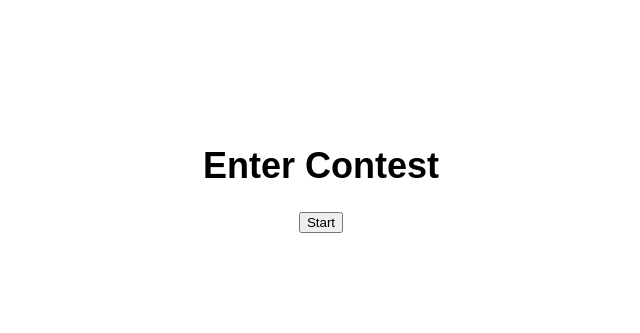
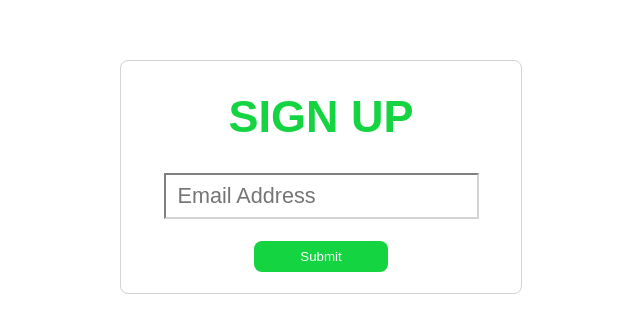
Before and after one commit to riderswhocode/backend-assessment, a React (Create React App) app in the folder client/: page / in a window 1280 px wide. Shown: the part 231-564 px from the top of the page, without its empty margins (319-959 px from the left). Built offline with nearby package versions, Linux system fonts and the light colour scheme.

Commit message:
No Timer

```diff
--- a/client/src/App.tsx
+++ b/client/src/App.tsx
@@ -15,18 +15,17 @@ const client = new ApolloClient({
 
 const App = () => {
 
-  const [step, setStep] = useState(2)
-
-  const signUp = () => {
-    setStep(2)
-  }
+  const [step, setStep] = useState(1)
+  const [userId, setUserId] = useState('')
 
   return (
     <ApolloProvider client={client}>
       <div className='App'>
-        { step === 1 && <Signup onSignup={signUp} /> }
-        { step === 2 && <Start onQuizStart={setStep} /> }
-        { step === 3 && <QHolder onSetStep={setStep} />}
+        {/* { step === 1 && <Signup onSignup={signUp} onQuizStart={setStep} /> } */}
+        {/* { step === 2 && <Start onQuizStart={setStep} /> } */}
+        { step === 1 && <Signup onQuizStart={setStep} onUserId={setUserId} /> }
+        { step === 2 && <QHolder onSetStep={setStep} onCurrentUser={userId} />}
+        { step === 3 && <Start onQuizStart={setStep} />}
       </div>
     </ApolloProvider>
 
--- a/client/src/components/QHolder.js
+++ b/client/src/components/QHolder.js
@@ -4,10 +4,13 @@ import { useQuery } from '@apollo/client'
 import { LoadQuestion } from '../queries/query'
 import Question from '../components/Question'
 
-const QHolder = (onSetStep ) => {
+const QHolder = (onSetStep, onCurrentUser ) => {
 
     const { loading, error, data } = useQuery(LoadQuestion)
     const [activeQuestion, setActiveQuestion] = useState(0)
+
+    console.log("666666666666666666666666666")
+    console.log(onCurrentUser)
 
     if (loading) { return <div>Loading....</div>}
     if (error) { return <div>{error}</div>}
@@ -18,7 +21,8 @@ const QHolder = (onSetStep ) => {
             numberOfQuestions={data.questions.length}
             activeQuestion={activeQuestion}
             onSetActiveQuestion={setActiveQuestion}
-            onSetStep={onSetStep} />
+            onSetStep={onSetStep}
+            loggedUser={onCurrentUser} />
      )
 
 }
--- a/client/src/components/Question.js
+++ b/client/src/components/Question.js
@@ -1,23 +1,69 @@
-import React, { useState } from 'react'
+import { useMutation } from '@apollo/client'
+import { useEffect, useState } from 'react'
 
-const Question = ({ data, numberOfQuestions, activeQuestion, onSetActiveQuestion, onSetStep }) => {
+import { SaveAnswer } from '../queries/query'
 
-    const [selected, setSelected] = useState('');
-    const [error, setError] = useState('');
+const Question = ({ data, numberOfQuestions, activeQuestion, onSetActiveQuestion, onSetStep, loggedUser }) => {
+
+    const [selected, setSelected] = useState('')
+    // const [correct, setCorrect] = useState('')
+    const [msg, setMsg] = useState('')
+    const [timeLeft, setTimeLeft] = useState()
+
+    const [saveAnswer, {response, loading, error}] = useMutation(SaveAnswer)
+
+    let points;
+    let question_id;
+    let user_id;
+    let correct;
+
+    useEffect(() => {
+        // countDown(15)
+        question_id = data.id
+        user_id = loggedUser
+        data.options.map(choice => {
+            if (choice.correct) {
+                correct = choice.option
+            }
+        })
+    })
+
+    let countDown = (timer) => {
+        if (timer > 0) {
+            setInterval(() => {
+                timer--
+                console.log(timer)
+            }, 1000)
+        }
+        return clearInterval(countDown)
+    }
 
     const changeHandler = (e) => {
         setSelected(e.target.value);
-        if(error) {
-          setError('');
-        }
       }
 
     const nextClickHandler = (e) => {
-        if(activeQuestion < numberOfQuestions -1) {
-            onSetActiveQuestion(activeQuestion + 1)
+        if (correct === selected) {
+            console.log("YOU GET 100 points!")
+            points = 100
         } else {
-            onSetStep(4)
+            console.log("Better luck next time")
+            points = 0
         }
+        debugger
+        saveAnswer({ variables: {question_id: question_id, user_id: user_id, option: selected, points: points }})
+
+        if (error) {
+            console.log(error)
+        }
+        if (response){
+            if(activeQuestion < numberOfQuestions -1) {
+                onSetActiveQuestion(activeQuestion + 1)
+            } else {
+                onSetStep(3)
+            }
+        }
+
     }
 
     return (
@@ -25,7 +71,6 @@ const Question = ({ data, numberOfQuestions, activeQuestion, onSetActiveQuestion
             <h2>{data.question}</h2>
             <div className='control'>
                 {data.options.map((choice, i) => (
-                    // choice.correct && setCorrect(choice.option)
                     <label key={i}>
                         <input type='radio' name="anwer" value={choice.option} onChange={changeHandler}/>
                     {choice.option}
@@ -33,6 +78,7 @@ const Question = ({ data, numberOfQuestions, activeQuestion, onSetActiveQuestion
                 ))}
             </div>
             <button className="button" onClick={nextClickHandler}>Submit</button>
+            <p>{timeLeft}</p>
         </div>
     )
 }
--- a/client/src/components/Signup.js
+++ b/client/src/components/Signup.js
@@ -1,39 +1,53 @@
-import React, { useState } from 'react'
+import React, { useEffect, useState } from 'react'
 import { useMutation } from '@apollo/client';
 
 import { newUser } from '../queries/query'
 
-const Signup = ({onSignup}) => {
+const Signup = ({onQuizStart, onUserId}) => {
 
     const [email, setEmail] = useState('')
-    const [userId, setUserId] = useState('')
+    // const [userId, setUserId] = useState('1')
     const [qError, setQError] = useState('')
 
-    const [saveNewUser, {createdUser, loading, error}] = useMutation(newUser)
+    let userId;
+
+    const [saveNewUser, { data, loading, error }] = useMutation(newUser)
+    // ,
+    if (loading) {
+        console.log(`loading`)
+    }
+
     if (error) {
         setQError(error)
         console.log(qError)
     }
-    if (createdUser) {
-        setUserId(createdUser.id)
+    if (data) {
+        // setUserId(data.addUser.id)
+        userId = data.addUser.id
+        onUserId(userId)
+    }
+
+    const startQuiz = () => {
+        onQuizStart(2)
     }
 
     return (
         <div className="Signup">
-            <h1 className='main-heading'>Sign up</h1>
+            {!userId && <h1 className='main-heading'>Sign up</h1>}
+            {userId && <h1 className='main-heading'>Welcome</h1>}
             <form id='new-user' onSubmit={e => {
                 e.preventDefault()
                 saveNewUser({
-                    variables: {email: email}
-                })
-
+                    variables: {email: email} })
             }}>
                 {qError && <div className="has-text-danger">{qError}</div>}
-                <div className="field">
+                {!userId && <div className="field">
                     <input type="email" onChange={(e) => setEmail(e.target.value)} placeholder='Email Address'/>
-                </div>
-                <button className="btn signup-btn">Submit</button>
+                </div> }
+                {!userId && <button className="btn signup-btn">Submit</button> }
+                {userId && <button className="btn signup-btn" onClick={startQuiz}>Start</button> }
             </form>
+
         </div>
     )
 }
--- a/client/src/components/Start.js
+++ b/client/src/components/Start.js
@@ -10,7 +10,7 @@ const Start = ({onQuizStart}) => {
         <div className='card'>
             <div className='card-content'>
                 <div className='content'>
-                    <h1>Enter Contest</h1>
+                    <h1>Enter</h1>
                     <button className="button is-info is-medium" onClick={startQuiz}>Start</button>
                 </div>
             </div>
--- a/client/src/queries/query.js
+++ b/client/src/queries/query.js
@@ -1,19 +1,11 @@
 import { gql } from '@apollo/client'
 
-const newUser = gql`mutation NewUser {
+const newUser = gql`mutation($email: String!) {
     addUser(email: $email){
         id
         email
     }
   }`
-
-const BrowseUser = gql`query BrowseUserId {
-    user(id: $id){
-      id
-      email
-    }
-  }`
-
 
  const LoadQuestion = gql`query BrowseQuestions {
     questions {
@@ -26,4 +18,18 @@ const BrowseUser = gql`query BrowseUserId {
       }
     }
   }`
-  export { newUser, BrowseUser, LoadQuestion }
+
+const SaveAnswer = gql`mutation($question_id: ID!, $user_id: ID, $option: String, $points: Int) {
+  addAnswer(question_id: $question_id, user_id: $user_id, option: $option, points: $points) {
+    option
+    points
+    question_id {
+      question
+    }
+    user_id {
+      email
+    }
+  }
+}`
+
+  export { newUser, LoadQuestion, SaveAnswer }
```
Also changed, not shown: 1 other file (tests, documents, lock files or other folders).
